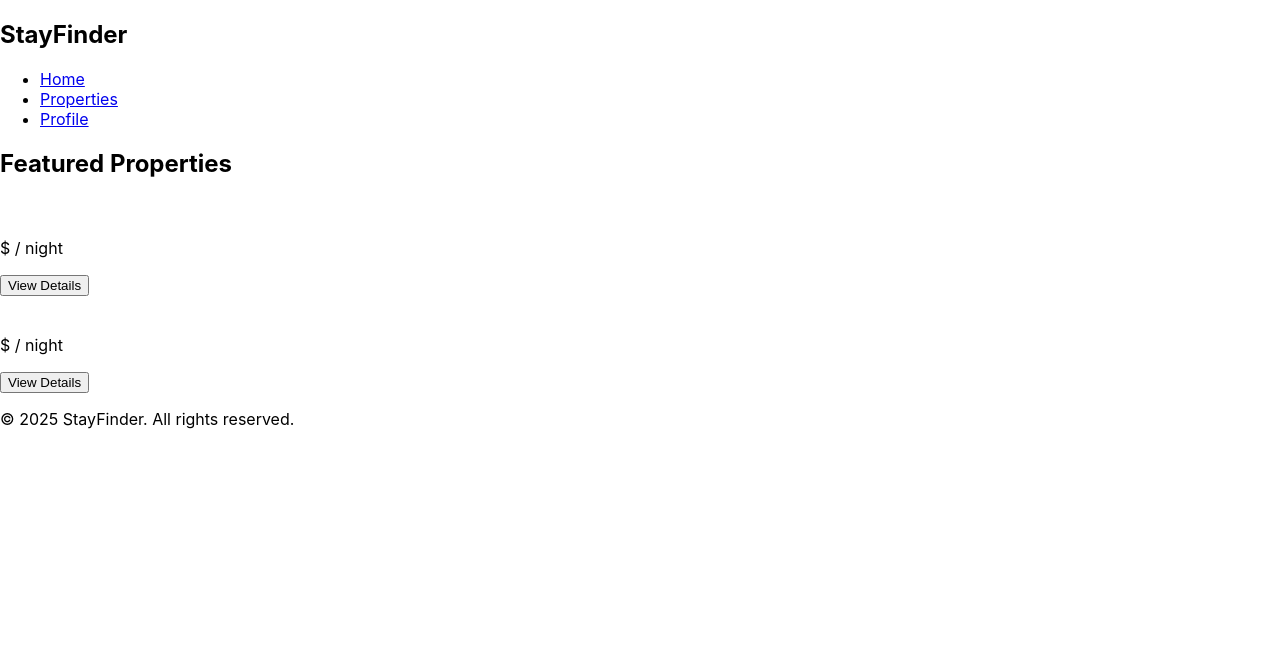
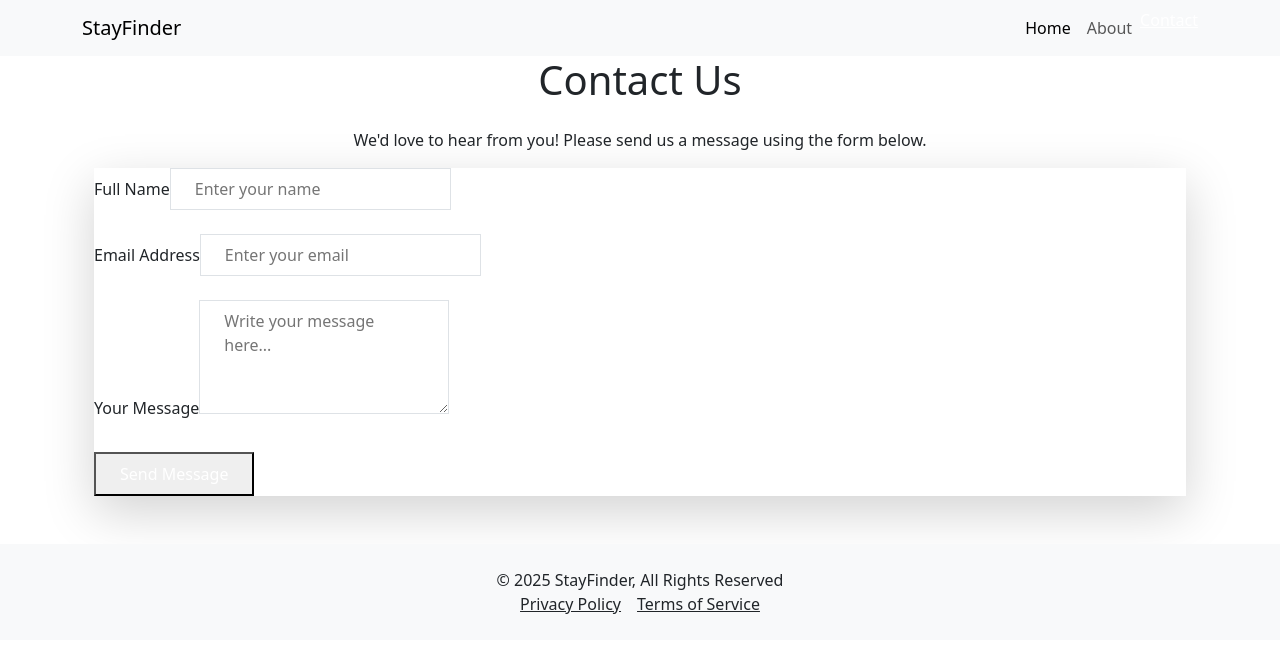
Before and after one commit to ainaingit/StayFinder, a React (Create React App) app in the folder frontend/: page /contact in a window 1280 px wide. Shown: the top 652 px of the page. Built offline with nearby package versions, Linux system fonts and the light colour scheme.

Commit message:
Created A Welcome page
- Used Router for the link
- fixed some dependency
- created components
- brought it to the App.js
- created Route for element

```diff
--- a/frontend/package.json
+++ b/frontend/package.json
@@ -3,6 +3,8 @@
   "version": "0.1.0",
   "private": true,
   "dependencies": {
+    "bootstrap": "^5.3.3",
+    "core-js": "^3.40.0",
     "cra-template": "1.2.0",
     "frontend": "file:",
     "react": "^19.0.0",
--- a/frontend/src/App.js
+++ b/frontend/src/App.js
@@ -2,6 +2,9 @@ import React from 'react';
 import Navbar from './components/Navbar';
 import Card from './components/Card';
 import Footer from './components/Footer';
+import Contact from './components/Contact';
+import 'bootstrap/dist/css/bootstrap.min.css';
+import { Routes, Route } from 'react-router-dom';  // Assure-toi d'importer Routes et Route
 
 function App() {
   const properties = [
@@ -22,14 +25,44 @@ function App() {
   return (
     <div className="App">
       <Navbar />
-      <div className="container mx-auto p-4">
-        <h2 className="text-2xl font-semibold mb-6">Featured Properties</h2>
-        <div className="grid grid-cols-1 sm:grid-cols-2 lg:grid-cols-3 gap-6">
-          {properties.map((property, index) => (
-            <Card key={index} property={property} />
-          ))}
-        </div>
-      </div>
+
+      <Routes>
+        {/* Route principale (accueil) */}
+        <Route
+          path="/"
+          element={
+            <>
+              {/* Section de recherche */}
+              <div className="container mt-5">
+                <div className="row justify-content-center">
+                  <div className="col-md-6">
+                    <div className="input-group">
+                      <input type="text" className="form-control" placeholder="Search for properties..." />
+                      <button className="btn btn-primary" type="button">Search</button>
+                    </div>
+                  </div>
+                </div>
+              </div>
+
+              {/* Section des propriétés */}
+              <div className="container mt-5">
+                <h2 className="text-center mb-4">Featured Properties</h2>
+                <div className="row">
+                  {properties.map((property, index) => (
+                    <div className="col-md-4 mb-4" key={index}>
+                      <Card property={property} />
+                    </div>
+                  ))}
+                </div>
+              </div>
+            </>
+          }
+        />
+
+        {/* Route de contact */}
+        <Route path="/contact" element={<Contact />} />
+      </Routes>
+
       <Footer />
     </div>
   );
--- a/frontend/src/components/Card.js
+++ b/frontend/src/components/Card.js
@@ -1,14 +1,16 @@
 import React from 'react';
 
-function Card(property) {
+function Card({ property }) {
   return (
-    <div className="bg-white shadow-md rounded-lg overflow-hidden">
-      <img src={property.image} alt={property.name} className="w-full h-56 object-cover"/>
-      <div className="p-4">
-        <h2 className="text-xl font-semibold">{property.name}</h2>
-        <p className="text-gray-500">{property.location}</p>
-        <p className="text-gray-700 mt-2">${property.price} / night</p>
-        <button className="mt-4 bg-blue-600 text-white py-2 px-4 rounded">View Details</button>
+    <div className="card h-100 shadow-sm">
+      <img src={property.image} className="card-img-top" alt={property.name} />
+      <div className="card-body">
+        <h5 className="card-title">{property.name}</h5>
+        <p className="card-text">{property.location}</p>
+        <div className="d-flex justify-content-between align-items-center">
+          <span className="text-muted">${property.price}/night</span>
+          <button className="btn btn-primary">Book Now</button>
+        </div>
       </div>
     </div>
   );
--- /dev/null
+++ b/frontend/src/components/Contact.js
@@ -0,0 +1,36 @@
+import React from 'react';
+
+function Contact() {
+    return (
+        <div className="container mx-auto mt-10 px-4">
+            <div className="flex justify-center">
+                <div className="w-full max-w-md">
+                    <h1 className="text-3xl font-semibold text-center text-gray-800 mb-4">Contact Us</h1>
+                    <p className="text-center text-gray-600 mb-6">We'd love to hear from you! Please send us a message using the form below.</p>
+
+                    <div className="bg-white shadow-lg rounded-lg p-6">
+                        <form>
+                            <div className="mb-4">
+                                <label htmlFor="name" className="block text-gray-700 font-medium mb-2">Full Name</label>
+                                <input type="text" id="name" className="w-full px-4 py-2 border border-gray-300 rounded-lg focus:outline-none focus:ring-2 focus:ring-indigo-500" placeholder="Enter your name" />
+                            </div>
+                            <div className="mb-4">
+                                <label htmlFor="email" className="block text-gray-700 font-medium mb-2">Email Address</label>
+                                <input type="email" id="email" className="w-full px-4 py-2 border border-gray-300 rounded-lg focus:outline-none focus:ring-2 focus:ring-indigo-500" placeholder="Enter your email" />
+                            </div>
+                            <div className="mb-4">
+                                <label htmlFor="message" className="block text-gray-700 font-medium mb-2">Your Message</label>
+                                <textarea id="message" rows="4" className="w-full px-4 py-2 border border-gray-300 rounded-lg focus:outline-none focus:ring-2 focus:ring-indigo-500" placeholder="Write your message here..."></textarea>
+                            </div>
+                            <button type="submit" className="w-full py-2 px-4 bg-indigo-600 text-white font-semibold rounded-lg hover:bg-indigo-700 focus:outline-none focus:ring-2 focus:ring-indigo-500">
+                                Send Message
+                            </button>
+                        </form>
+                    </div>
+                </div>
+            </div>
+        </div>
+    );
+}
+
+export default Contact;
--- a/frontend/src/components/Footer.js
+++ b/frontend/src/components/Footer.js
@@ -2,8 +2,14 @@ import React from 'react';
 
 function Footer() {
   return (
-    <footer className="bg-blue-600 text-white p-4 text-center">
-      <p>&copy; 2025 StayFinder. All rights reserved.</p>
+    <footer className="bg-light py-4 mt-5">
+      <div className="container text-center">
+        <p className="mb-0">&copy; 2025 StayFinder, All Rights Reserved</p>
+        <div>
+          <a href="#" className="text-dark mx-2">Privacy Policy</a>
+          <a href="#" className="text-dark mx-2">Terms of Service</a>
+        </div>
+      </div>
     </footer>
   );
 }
--- a/frontend/src/components/Navbar.js
+++ b/frontend/src/components/Navbar.js
@@ -1,22 +1,27 @@
 import React from 'react';
-import { Link } from 'react-router-dom';
+import { Link } from 'react-router-dom'; // Importer Link de react-router-dom
 
 function Navbar() {
   return (
-    <nav className="bg-blue-600 p-4">
-      <div className="container mx-auto flex justify-between items-center">
-        <h1 className="text-white text-2xl">StayFinder</h1>
-        <ul className="flex space-x-6">
-          <li>
-            <Link to="/" className="text-white">Home</Link>
-          </li>
-          <li>
-            <Link to="/properties" className="text-white">Properties</Link>
-          </li>
-          <li>
-            <Link to="/profile" className="text-white">Profile</Link>
-          </li>
-        </ul>
+    <nav className="navbar navbar-expand-lg navbar-light bg-light sticky-top">
+      <div className="container">
+        <a className="navbar-brand" href="#">StayFinder</a>
+        <button className="navbar-toggler" type="button" data-bs-toggle="collapse" data-bs-target="#navbarNav" aria-controls="navbarNav" aria-expanded="false" aria-label="Toggle navigation">
+          <span className="navbar-toggler-icon"></span>
+        </button>
+        <div className="collapse navbar-collapse" id="navbarNav">
+          <ul className="navbar-nav ms-auto">
+            <li className="nav-item">
+              <a className="nav-link active" href="#">Home</a>
+            </li>
+            <li className="nav-item">
+              <a className="nav-link" href="#">About</a>
+            </li>
+            <li className="nav-item">
+              <Link to="/contact" className="text-white hover:text-indigo-300">Contact</Link>
+            </li>
+          </ul>
+        </div>
       </div>
     </nav>
   );
```
Also changed, not shown: 1 other file (tests, documents, lock files or other folders).
